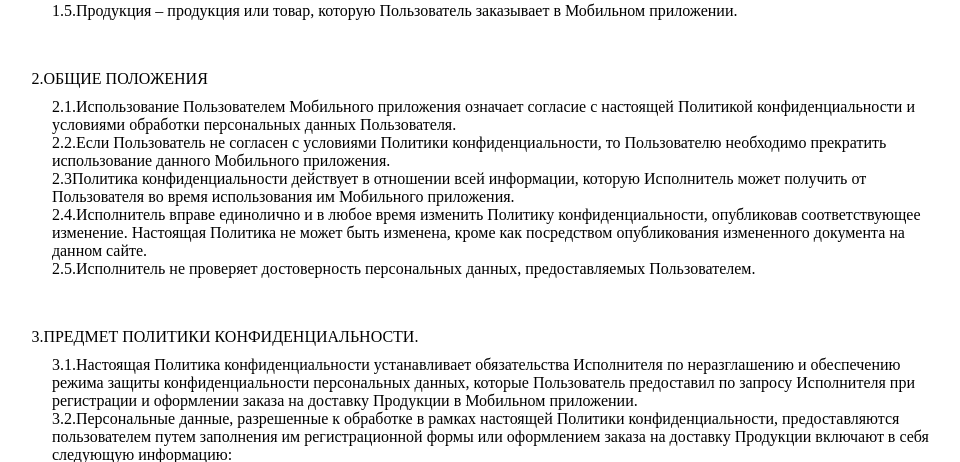
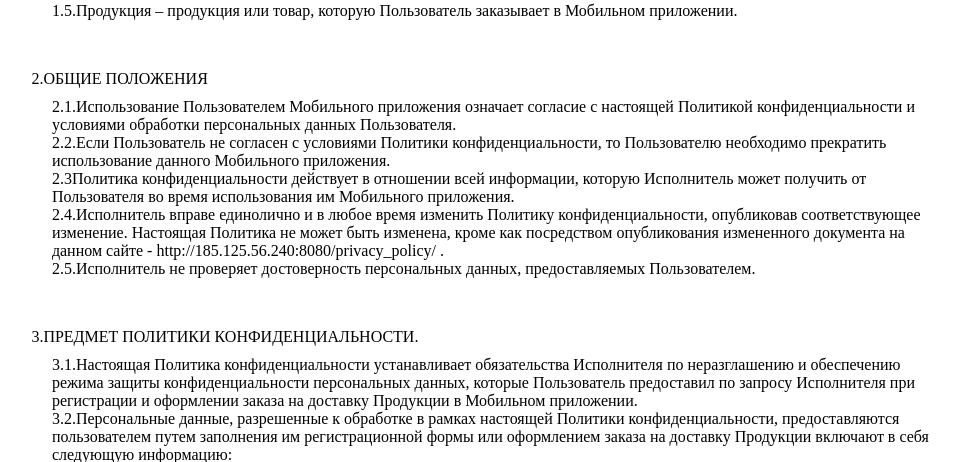
Before and after one commit to murkhan13/DeliveryAPP, a Django app: page /privacy_policy/ in a window 1280 px wide. Shown: the part 413-875 px from the top of the page, without its empty margins (71-1031 px from the left). Run offline with Django 3.2, Linux system fonts and the light colour scheme.

Commit message:
privacy policy html changed with links

```diff
--- a/cronDeliveryAPI/cronProjectAPI/templates/privacy_policy.html
+++ b/cronDeliveryAPI/cronProjectAPI/templates/privacy_policy.html
@@ -82,12 +82,11 @@
             <p class="header">
                 2.ОБЩИЕ ПОЛОЖЕНИЯ
             </p>
-
                 <div class="list">
                     <p>2.1.Использование Пользователем Мобильного приложения означает согласие с настоящей Политикой конфиденциальности и условиями обработки персональных данных Пользователя.</p>
                     <p>2.2.Если Пользователь не согласен с условиями Политики конфиденциальности, то Пользователю необходимо прекратить использование данного Мобильного приложения.</p>
                     <p>2.3Политика конфиденциальности действует в отношении всей информации, которую Исполнитель может получить от Пользователя во время использования им Мобильного приложения. </p>
-                    <p>2.4.Исполнитель вправе единолично и в любое время изменить Политику конфиденциальности, опубликовав соответствующее изменение. Настоящая Политика не может быть изменена, кроме как посредством опубликования измененного документа на данном сайте.</p>
+                    <p>2.4.Исполнитель вправе единолично и в любое время изменить Политику конфиденциальности, опубликовав соответствующее изменение. Настоящая Политика не может быть изменена, кроме как посредством опубликования измененного документа на данном сайте - http://185.125.56.240:8080/privacy_policy/ .</p>
                     <p>2.5.Исполнитель не проверяет достоверность персональных данных, предоставляемых Пользователем.</p>
                 </div>
         </div>
@@ -95,7 +94,6 @@
             <p class="header">
                 3.ПРЕДМЕТ ПОЛИТИКИ КОНФИДЕНЦИАЛЬНОСТИ.
             </p>
-
                 <div class="list">
                     <p>3.1.Настоящая Политика конфиденциальности устанавливает обязательства Исполнителя по неразглашению и обеспечению режима защиты конфиденциальности персональных данных, которые Пользователь предоставил по запросу Исполнителя при регистрации и оформлении заказа на доставку Продукции в Мобильном приложении.</p>
                     <p>3.2.Персональные данные, разрешенные к обработке в рамках настоящей Политики конфиденциальности, предоставляются пользователем путем заполнения им регистрационной формы или оформлением заказа на доставку Продукции включают в себя следующую информацию:</p>
@@ -196,7 +194,7 @@
             </p>
                 <div class="list">
                     <p>9.1.Исполнитель вправе вносить изменения или дополнения в настоящую Политику конфиденциальности единолично, без согласия и уведомления Пользователя.</p>
-                    <p>9.2.Новая Политика конфиденциальности вступает в силу с момента ее размещения по адресу «Адрес», если иное не предусмотрено новой редакцией Политики конфиденциальности.</p>
+                    <p>9.2.Новая Политика конфиденциальности вступает в силу с момента ее размещения по адресу «http://185.125.56.240:8080/privacy_policy/», если иное не предусмотрено новой редакцией Политики конфиденциальности.</p>
                 </div>
         </div>
         <div class="block">
@@ -208,11 +206,7 @@
                     <p>10.2.Телефон: 8 965 417 39 04,  Email:  krosstom@yandex.ru</p>
                 </div>
         </div>
-
-
     </div>
-
-
 
 </body>
 </html>
```
